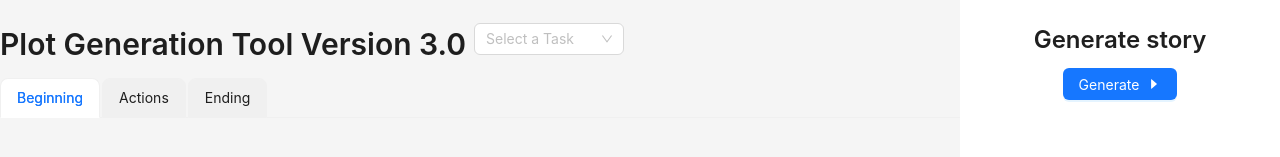
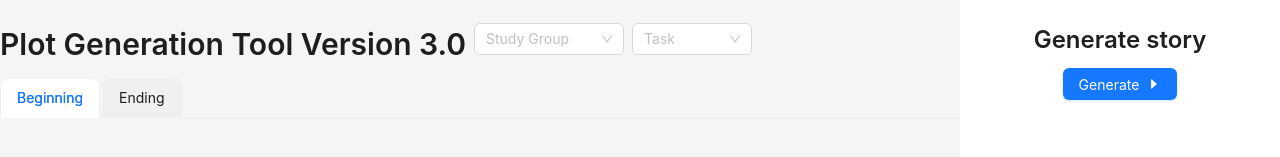
Before and after one commit to rushsangs/story-app, a React (Create React App) app in the folder ClientApp/: page / in a window 1280 px wide. Shown: the top 157 px of the page. Built offline with nearby package versions, Linux system fonts and the light colour scheme.

Commit message:
Group 1 will now not see the Actions tab

```diff
--- /dev/null
+++ b/ClientApp/src/Data/study_groups.js
@@ -0,0 +1,14 @@
+export const studygroups = [
+    {
+        label: "Group A",
+        value: 1
+    },
+    {
+        label: "Group B",
+        value: 2
+    },
+    {
+        label: "Group C",
+        value: 3
+    }
+]
--- a/ClientApp/src/components/Home/Home.js
+++ b/ClientApp/src/components/Home/Home.js
@@ -11,6 +11,7 @@ import { shape_into_dropdownrequestitems } from "../../Data/dropdowns";
 import { getInitialDropdownData } from "../../Data/apis";
 import { taskData, tasks } from "../../Data/story";
 import Title from "antd/es/typography/Title";
+import { studygroups } from "../../Data/study_groups";
 const { Sider, Content } = Layout;
 
 const Home = () => {
@@ -20,6 +21,7 @@ const Home = () => {
   const [dropdownValues, setDropdownValues] = useState({});
   const [storyTaskComponents, setStoryTaskComponents] = useState({tasks: [], taskNumber: 0, taskInfo: ''});
   const [taskNumber, setTaskNumber] = useState(0);
+  const [groupNumber, setGroupNumber] = useState(1);
   const rowData = useRef({});
   // useEffect(() => {
   //   console.log("Component id is now" + componentId);
@@ -154,11 +156,11 @@ const Home = () => {
       <Content>
       <Space>
           <Title level={2}>Plot Generation Tool Version 3.0</Title>
-          <Select style={{width: 150,}} options={tasks} placeholder="Select a Task" onChange={(v)=>onTaskClick(handleDropdownChangeCallback, v)}>
-          </Select>
+          <Select style={{width: 150,}} options={studygroups} placeholder="Study Group" onChange={(v)=>setGroupNumber(v)}/>
+          <Select style={{width: 120,}} options={tasks} placeholder="Task" onChange={(v)=>onTaskClick(handleDropdownChangeCallback, v)}/>
       </Space>
 
-        <TabsPanel componentId = {componentId} onDropdownChangeCallback={handleDropdownChangeCallback} dropdownComponents = {dropdownComponents} onComponentChange={(x) => setComponentId(x)} onDropdownChange={(x) => setDropdownComponents(x)} taskNumber={taskNumber}/>
+        <TabsPanel componentId = {componentId} onDropdownChangeCallback={handleDropdownChangeCallback} dropdownComponents = {dropdownComponents} onComponentChange={(x) => setComponentId(x)} onDropdownChange={(x) => setDropdownComponents(x)} taskNumber={taskNumber} groupNumber={groupNumber}/>
 
       </Content>
       <Sider theme={"light"} width="25%">
--- a/ClientApp/src/components/TabsPanel/TabsPanel.js
+++ b/ClientApp/src/components/TabsPanel/TabsPanel.js
@@ -4,9 +4,10 @@ import Beginning from "../Beginning/Beginning";
 import Actions from "../Actions/Actions";
 import Ending from "../Ending/Ending";
 
-const TabsPanel = ({componentId, dropdownComponents, onDropdownChangeCallback, onComponentChange, onDropdownChange, taskNumber}) => {
+const TabsPanel = ({componentId, dropdownComponents, onDropdownChangeCallback, onComponentChange, onDropdownChange, taskNumber, groupNumber}) => {
 
-  const tabs = ["Beginning", "Actions", "Ending"];
+  //Group 1 does not see an actions tab at all
+  const tabs = (groupNumber==1)?["Beginning", "Ending"]:["Beginning", "Actions", "Ending"];
   const onChange = (key) => {
     // console.log(key);
   };
@@ -24,7 +25,10 @@ const TabsPanel = ({componentId, dropdownComponents, onDropdownChangeCallback, o
               Component = Beginning;
               break;
             case "2":
-              Component = Actions;
+              if(tabs.length==2)
+                Component = Ending;
+              else
+                Component = Actions;
               break;
             case "3":
               Component = Ending;
```
